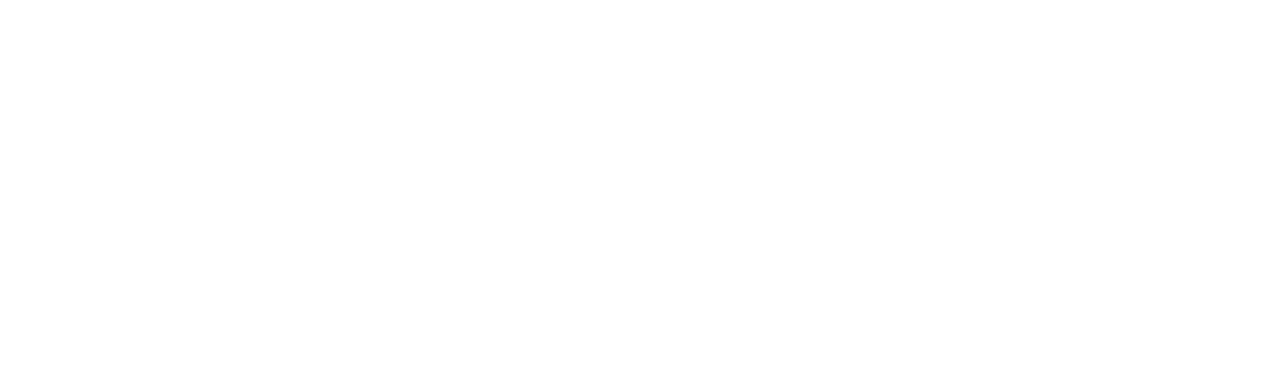
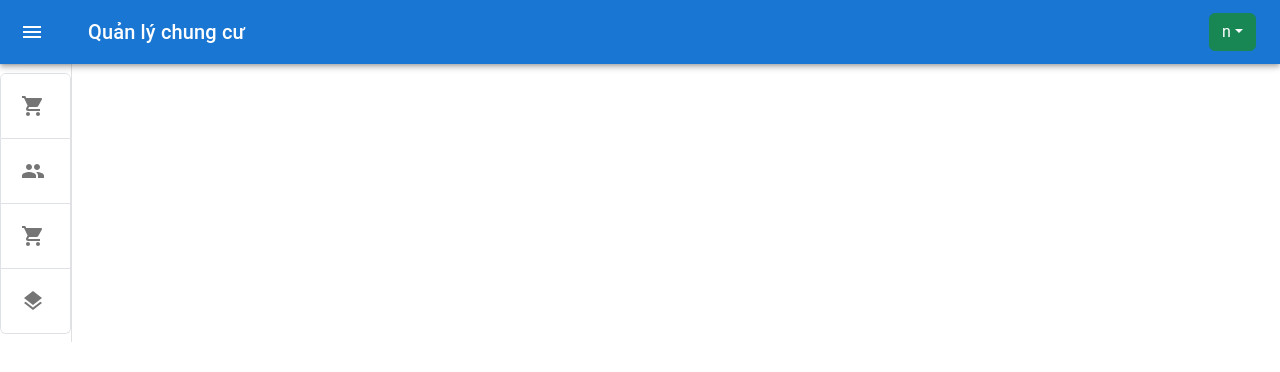
Before and after one commit to Darejkal/PopulationManagement, a React (Create React App) app in the folder client/: page /HouseholdList in a window 1280 px wide. Before the commit this address had no page. Shown: the top 372 px of the page. Built offline with nearby package versions, Linux system fonts and the light colour scheme; no server answers; sample sign-in values are in the browser's storage.

Commit message:
first commit

```diff
--- a/client/src/App.js
+++ b/client/src/App.js
@@ -7,13 +7,15 @@
 import SignUp from "./route/SignUp";
 import { Auth } from "./component/Auth";
 import { ListUser } from "./route/ListUser";
-import { Dashboard } from "./route/Dashboard";
+import { HouseholdList } from "./route/HouseholdList";
+import {Dashboard} from "./route/Dashboard.js";
 function App() {
   return (
     <BrowserRouter>
       <Routes>
       <Route path="/" element={<Auth element={<Dashboard />} />}></Route>
         <Route path="/listUser" element={<ListUser />} />
+        <Route path="/HouseholdList" element={<HouseholdList/>}/>
         <Route path="/signin" element={<SignIn />} />
         <Route path="/signup" element={<SignUp />} />
       </Routes>
--- /dev/null
+++ b/client/src/route/HouseholdList.js
@@ -0,0 +1,9 @@
+import { ListedView } from "../component/ListedView"
+
+export const HouseholdList = ()=>{
+    return (
+        <div>
+            <ListedView><div></div></ListedView>
+        </div>
+    );
+}
```
